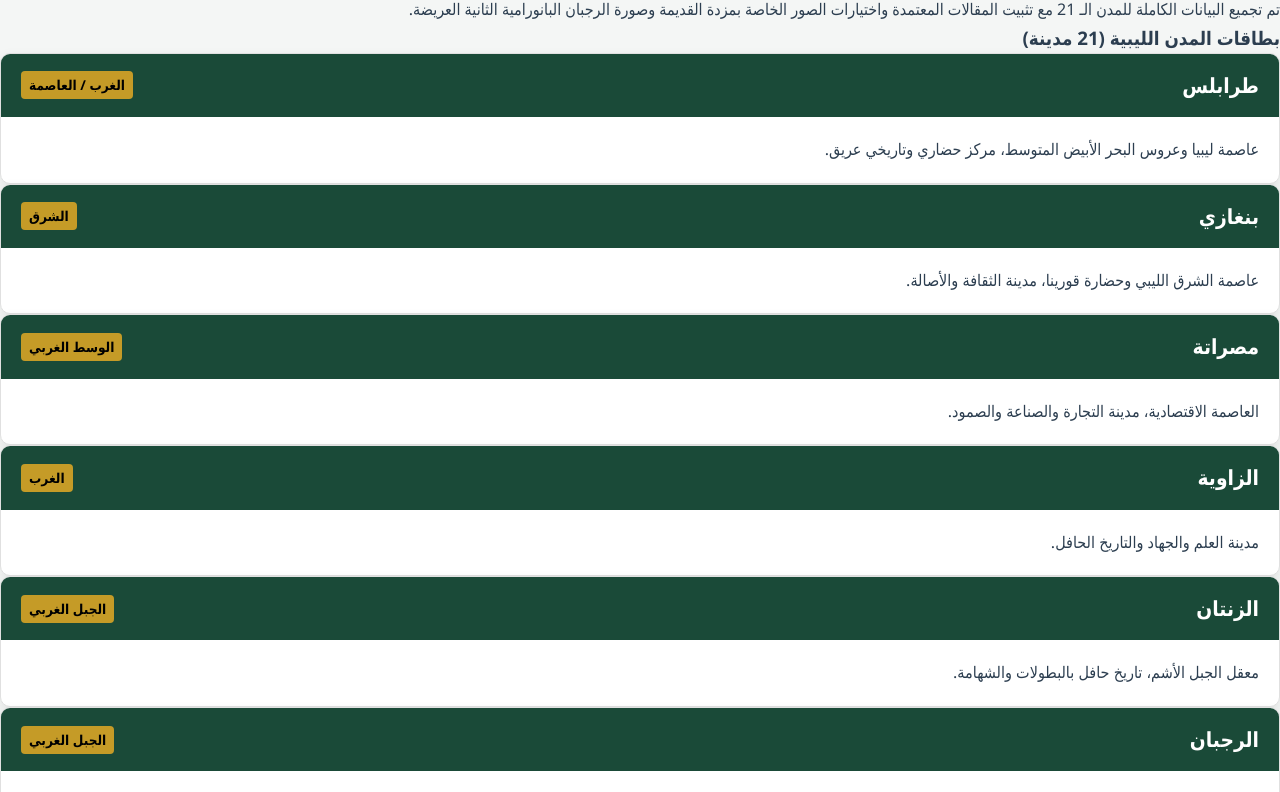
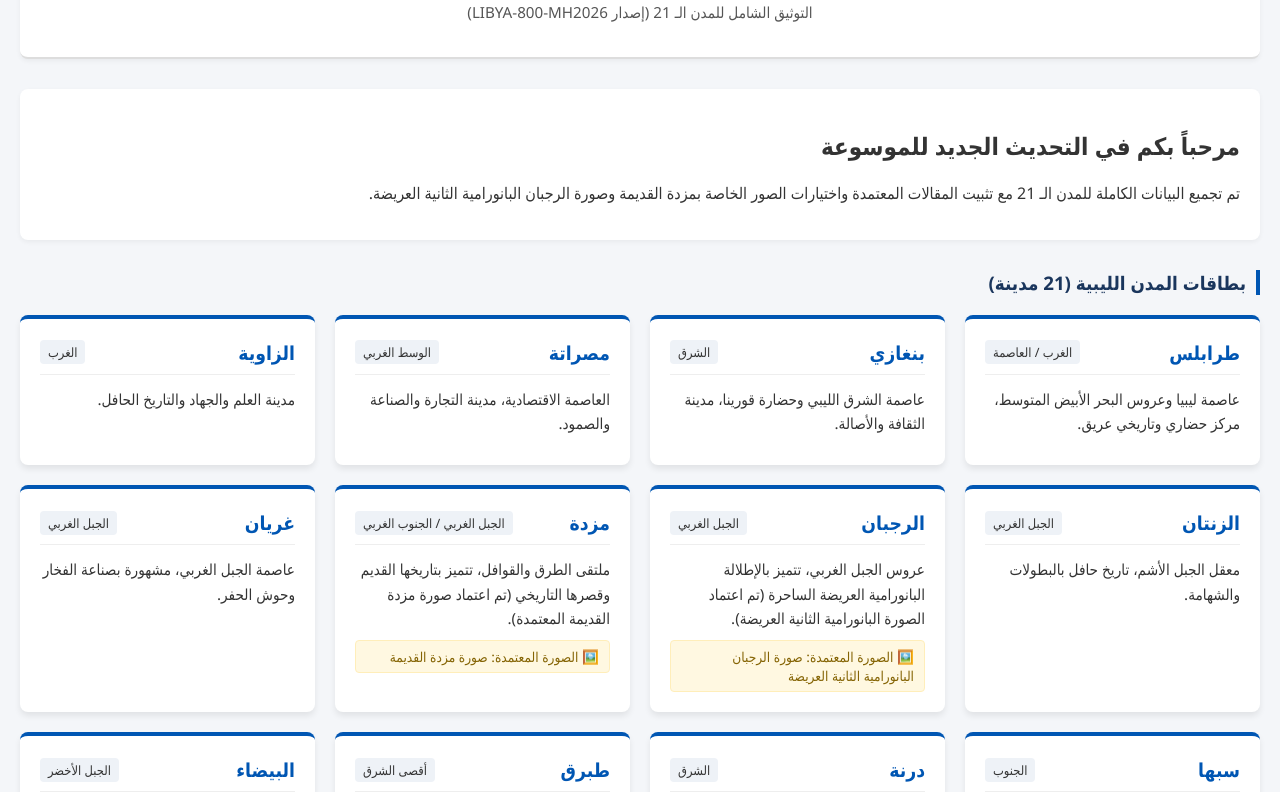
Before and after one commit to mohammedhamoudaip5-png/libya-cities-encyclopedia, a plain HTML site: page index.html in a window 1280 px wide. Shown: the part 118-910 px from the top of the page. Drawn offline with Linux system fonts and the light colour scheme.

Commit message:
Update style.css

```diff
--- a/style.css
+++ b/style.css
@@ -1,130 +1,114 @@
-/* موسوعة المدن الليبية - التنسيق الشامل للموقع */
-:root {
-    --primary-color: #1a4a38;
-    --accent-color: #c59b27;
-    --bg-light: #f4f6f5;
-    --card-bg: #ffffff;
-    --text-dark: #2c3e50;
-    --border-color: #e0e0e0;
+body {
+    font-family: 'Segoe UI', Tahoma, Geneva, Verdana, sans-serif;
+    background-color: #f4f6f9;
+    color: #333;
+    margin: 0;
+    padding: 20px;
+    direction: rtl;
+    text-align: right;
 }
 
-* {
-    box-sizing: border-box;
-    margin: 0;
-    padding: 0;
+header {
+    text-align: center;
+    margin-bottom: 30px;
+    border-bottom: 2px solid #ddd;
+    padding-bottom: 15px;
+    background: #fff;
+    padding: 20px;
+    border-radius: 8px;
+    box-shadow: 0 2px 5px rgba(0,0,0,0.05);
 }
 
-body {
-    font-family: 'Segoe UI', Tahoma, Geneva, Verdana, sans-serif;
-    background-color: var(--bg-light);
-    color: var(--text-dark);
-    direction: rtl;
-    line-height: 1.6;
+header h1 {
+    color: #1a365d;
+    margin-bottom: 5px;
 }
 
-.container {
-    max-width: 1200px;
-    margin: 0 auto;
-    padding: 0 15px;
+.version {
+    color: #555;
+    font-size: 0.95rem;
 }
 
-.main-header {
-    background-color: var(--primary-color);
-    color: white;
-    padding: 40px 0;
-    text-align: center;
-    border-bottom: 5px solid var(--accent-color);
+.welcome-section {
+    background: #fff;
+    padding: 20px;
+    border-radius: 8px;
+    box-shadow: 0 2px 5px rgba(0,0,0,0.05);
+    margin-bottom: 30px;
 }
 
-.main-header h1 {
-    font-size: 2.5rem;
-    margin-bottom: 10px;
+.cities-section h3 {
+    border-right: 4px solid #0056b3;
+    padding-right: 10px;
+    margin-bottom: 20px;
+    color: #1a365d;
 }
 
-.tagline {
-    color: var(--accent-color);
-    font-size: 1.2rem;
-    font-weight: 500;
-}
-
-.info-banner {
-    background: white;
-    padding: 20px 25px;
-    border-radius: 8px;
-    margin: 30px 0;
-    border-right: 6px solid var(--primary-color);
-    box-shadow: 0 2px 8px rgba(0,0,0,0.05);
-}
-
-.section-title {
-    font-size: 1.8rem;
-    color: var(--primary-color);
-    margin-bottom: 25px;
-    padding-bottom: 10px;
-    border-bottom: 2px solid var(--border-color);
-}
-
-.grid-container {
+.cities-grid {
     display: grid;
-    grid-template-columns: repeat(auto-fill, minmax(300px, 1fr));
-    gap: 25px;
-    margin-bottom: 50px;
+    grid-template-columns: repeat(auto-fill, minmax(280px, 1fr));
+    gap: 20px;
 }
 
 .city-card {
-    background: var(--card-bg);
-    border-radius: 10px;
-    overflow: hidden;
-    box-shadow: 0 4px 12px rgba(0,0,0,0.08);
-    transition: transform 0.3s ease, box-shadow 0.3s ease;
-    border: 1px solid var(--border-color);
+    background: #fff;
+    border-radius: 8px;
+    box-shadow: 0 4px 6px rgba(0,0,0,0.08);
+    padding: 20px;
+    transition: transform 0.2s;
+    border-top: 4px solid #0056b3;
 }
 
 .city-card:hover {
-    transform: translateY(-5px);
-    box-shadow: 0 8px 20px rgba(0,0,0,0.12);
+    transform: translateY(-4px);
 }
 
 .city-card-header {
-    background-color: var(--primary-color);
-    color: white;
-    padding: 15px 20px;
     display: flex;
     justify-content: space-between;
     align-items: center;
+    margin-bottom: 12px;
+    border-bottom: 1px solid #eee;
+    padding-bottom: 8px;
 }
 
 .city-card-header h4 {
-    font-size: 1.3rem;
+    margin: 0;
+    color: #0056b3;
+    font-size: 1.2rem;
 }
 
 .city-region {
-    background: var(--accent-color);
-    color: #000;
-    font-size: 0.85rem;
+    background: #eef2f7;
+    color: #333;
     padding: 3px 8px;
     border-radius: 4px;
-    font-weight: bold;
+    font-size: 0.8rem;
 }
 
-.city-card-body {
-    padding: 20px;
+.city-card-body p {
+    margin: 0 0 10px 0;
+    line-height: 1.6;
+    font-size: 0.95rem;
 }
 
 .image-note {
+    background: #fff8e1;
+    color: #856404;
+    padding: 6px 10px;
+    border-radius: 4px;
     font-size: 0.85rem;
-    color: #666;
-    background: #f9f9f9;
-    padding: 8px;
-    border-radius: 4px;
     margin-top: 10px;
-    border-right: 3px solid var(--accent-color);
+    border: 1px solid #ffeeba;
 }
 
 footer {
-    background-color: #111;
-    color: #aaa;
     text-align: center;
-    padding: 25px 0;
-    margin-top: 40px;
+    margin-top: 50px;
+    padding: 20px;
+    color: #666;
+    border-top: 1px solid #ddd;
+    font-size: 0.9rem;
+    background: #fff;
+    border-radius: 8px;
 }
```
